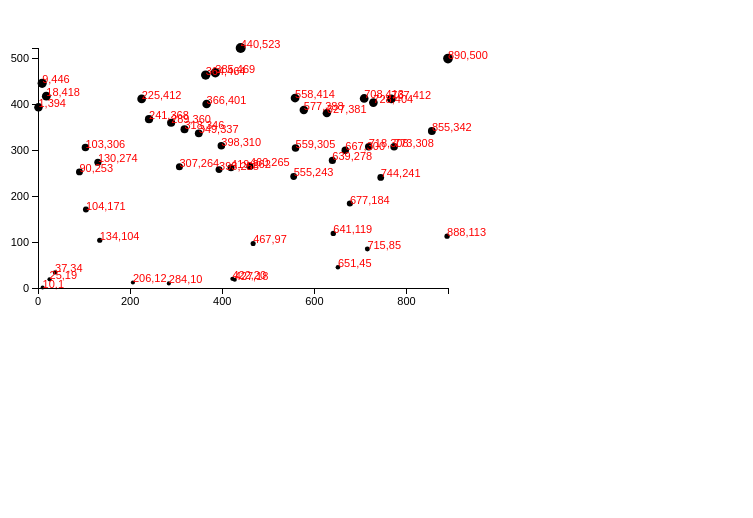
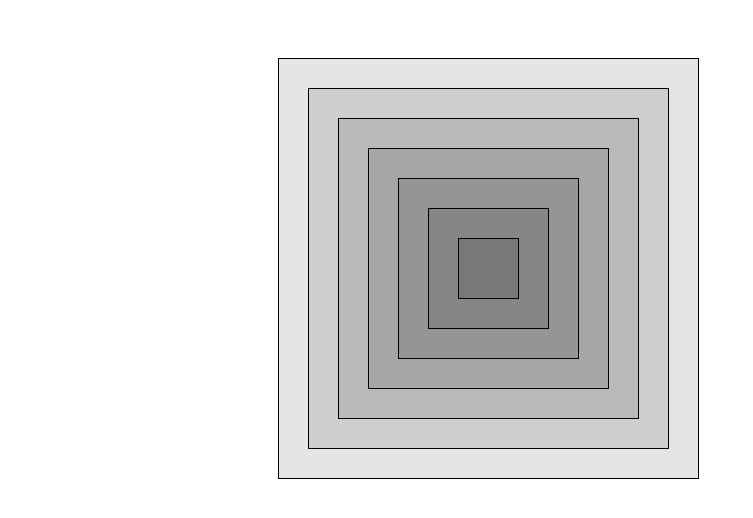
Before and after one commit to PaulineLc/COMP40610-Gapminder-World, a plain HTML site: page draft.html in a window 1280 px wide. Shown: the part 48-566 px from the top of the page, without its empty margins (0-753 px from the left). Drawn offline with Linux system fonts and the light colour scheme.

```diff
--- a/draft.html
+++ b/draft.html
@@ -6,6 +6,17 @@
     <script type="text/javascript" src="d3/d3.v3.js">
     </script>
     <link rel="stylesheet" type="text/css" href="stylesheet.css">
+    <style>
+        rect {
+            fill-opacity: .1;
+            stroke: #000;
+            shape-rendering: crispEdges;
+        }
+
+        rect:hover {
+            stroke: green;
+        }
+    </style>
 </head>
 
 <body>
@@ -13,102 +24,140 @@
 
 
     <script type="text/javascript">
-        //Width and height
-        var w = 500;
-        var h = 300;
-        var padding = 30;
+        //        //Width and height
+        //        var w = 500;
+        //        var h = 300;
+        //        var padding = 30;
 
-        var dataset = [];
-        var numDataPoints = 50;
-        var xRange = Math.random() * 1000;
-        var yRange = Math.random() * 1000;
-        for (var i = 0; i < numDataPoints; i++) {
-            var newNumber1 = Math.round(Math.random() * xRange);
-            var newNumber2 = Math.round(Math.random() * yRange);
-            dataset.push([newNumber1, newNumber2]);
+        //        var dataset = [];
+        //        var numDataPoints = 50;
+        //        var xRange = Math.random() * 1000;
+        //        var yRange = Math.random() * 1000;
+        //        for (var i = 0; i < numDataPoints; i++) {
+        //            var newNumber1 = Math.round(Math.random() * xRange);
+        //            var newNumber2 = Math.round(Math.random() * yRange);
+        //            dataset.push([newNumber1, newNumber2]);
+        //        }
+        //
+        //        var xScale = d3.scale.linear()
+        //            .domain([0, d3.max(dataset, function (d) {
+        //                return d[0];
+        //            })])
+        //            .range([padding, w - padding * 2]);
+        //
+        //        var yScale = d3.scale.linear()
+        //            .domain([0, d3.max(dataset, function (d) {
+        //                return d[1];
+        //            })])
+        //            .range([h - padding, padding]);
+        //
+        //        var rScale = d3.scale.linear()
+        //            .domain([0, d3.max(dataset, function (d) {
+        //                return d[1];
+        //            })])
+        //            .range([2, 5]);
+        //
+        //        var xAxis = d3.svg.axis()
+        //            .scale(xScale)
+        //            .orient("bottom")
+        //            .ticks(5); //Set rough # of ticks
+        //
+        //        //Define Y axis
+        //        var yAxis = d3.svg.axis()
+        //            .scale(yScale)
+        //            .orient("left")
+        //            .ticks(5);
+        //
+        //
+        //        //Create SVG element
+        //        var svg = d3.select("body")
+        //            .append("svg")
+        //            .attr("width", w)
+        //            .attr("height", h);
+        //
+        //
+        //        svg.selectAll("circle")
+        //            .data(dataset)
+        //            .enter()
+        //            .append("circle")
+        //            .attr("cx", function (d) {
+        //                return xScale(d[0]);
+        //            })
+        //            .attr("cy", function (d) {
+        //                return yScale(d[1]);
+        //            })
+        //            .attr("r", function (d) {
+        //                return rScale(d[1]);
+        //            });
+        //
+        //        svg.selectAll("text")
+        //            .data(dataset)
+        //            .enter()
+        //            .append("text")
+        //            .text(function (d) {
+        //                return d[0] + "," + d[1];
+        //            })
+        //            .attr("x", function (d) {
+        //                return xScale(d[0]);
+        //            })
+        //            .attr("y", function (d) {
+        //                return yScale(d[1]);
+        //            })
+        //            .attr("font-family", "sans-serif")
+        //            .attr("font-size", "11px")
+        //            .attr("fill", "red");
+        //
+        //
+        //        svg.append("g")
+        //            .attr("class", "axis")
+        //            .attr("transform", "translate(0," + (h - padding) + ")")
+        //            .call(xAxis)
+        //            .call(xAxis);
+        //
+        //
+        //        //Create Y axis
+        //        svg.append("g")
+        //            .attr("class", "axis")
+        //            .attr("transform", "translate(" + padding + ",0)")
+        //            .call(yAxis);
+
+        var width = 960,
+            height = 500;
+
+        var svg = d3.select("body").append("svg")
+            .attr("width", width)
+            .attr("height", height)
+            .append("g")
+            .attr("transform", "translate(" + width / 2 + "," + height / 2 + ")")
+            .call(nest, 6, 30)
+            .on("mouseover", flash("mouseover", "0"));
+
+        function flash(name, dy) {
+            return function () {
+                console.log(this);
+                d3.select(this).append("text")
+                    .attr("class", name)
+                    .attr("transform", "translate(" + d3.mouse(this) + ")")
+                    .attr("dy", dy)
+                    .text(name)
+                    .transition()
+                    .duration(1500)
+                    .style("opacity", 0)
+                    .remove();
+            };
         }
 
-        var xScale = d3.scale.linear()
-            .domain([0, d3.max(dataset, function (d) {
-                return d[0];
-            })])
-            .range([padding, w - padding * 2]);
+        function nest(svg, levels, step) {
+            var g = svg.append("g");
 
-        var yScale = d3.scale.linear()
-            .domain([0, d3.max(dataset, function (d) {
-                return d[1];
-            })])
-            .range([h - padding, padding]);
+            g.append("rect")
+                .attr("x", -(levels + 1) * step)
+                .attr("y", -(levels + 1) * step)
+                .attr("width", (levels + 1) * step * 2)
+                .attr("height", (levels + 1) * step * 2);
 
-        var rScale = d3.scale.linear()
-            .domain([0, d3.max(dataset, function (d) {
-                return d[1];
-            })])
-            .range([2, 5]);
-
-        var xAxis = d3.svg.axis()
-            .scale(xScale)
-            .orient("bottom")
-            .ticks(5); //Set rough # of ticks
-
-        //Define Y axis
-        var yAxis = d3.svg.axis()
-            .scale(yScale)
-            .orient("left")
-            .ticks(5);
-
-
-        //Create SVG element
-        var svg = d3.select("body")
-            .append("svg")
-            .attr("width", w)
-            .attr("height", h);
-
-
-        svg.selectAll("circle")
-            .data(dataset)
-            .enter()
-            .append("circle")
-            .attr("cx", function (d) {
-                return xScale(d[0]);
-            })
-            .attr("cy", function (d) {
-                return yScale(d[1]);
-            })
-            .attr("r", function (d) {
-                return rScale(d[1]);
-            });
-
-        svg.selectAll("text")
-            .data(dataset)
-            .enter()
-            .append("text")
-            .text(function (d) {
-                return d[0] + "," + d[1];
-            })
-            .attr("x", function (d) {
-                return xScale(d[0]);
-            })
-            .attr("y", function (d) {
-                return yScale(d[1]);
-            })
-            .attr("font-family", "sans-serif")
-            .attr("font-size", "11px")
-            .attr("fill", "red");
-
-
-        svg.append("g")
-            .attr("class", "axis")
-            .attr("transform", "translate(0," + (h - padding) + ")")
-            .call(xAxis)
-            .call(xAxis);
-
-
-        //Create Y axis
-        svg.append("g")
-            .attr("class", "axis")
-            .attr("transform", "translate(" + padding + ",0)")
-            .call(yAxis);
+            if (levels > 0) g.call(nest, levels - 1, step);
+        }
     </script>
 
 </body>
--- a/stylesheet.css
+++ b/stylesheet.css
@@ -5,12 +5,6 @@
     /* We'll override this later */
     background-color: teal;
     margin-right: 2px;
-}
-
-.pumpkin {
-    fill: yellow;
-    stroke: orange;
-    stroke-width: 5;
 }
 
 .axis path,
@@ -26,5 +20,6 @@
 }
 
 .countryname {
-    font-size: 24px;
+    font-size: 11px;
+    font-family: sans-serif;
 }
```
Also changed, not shown: index.html (+44 -21 lines).
